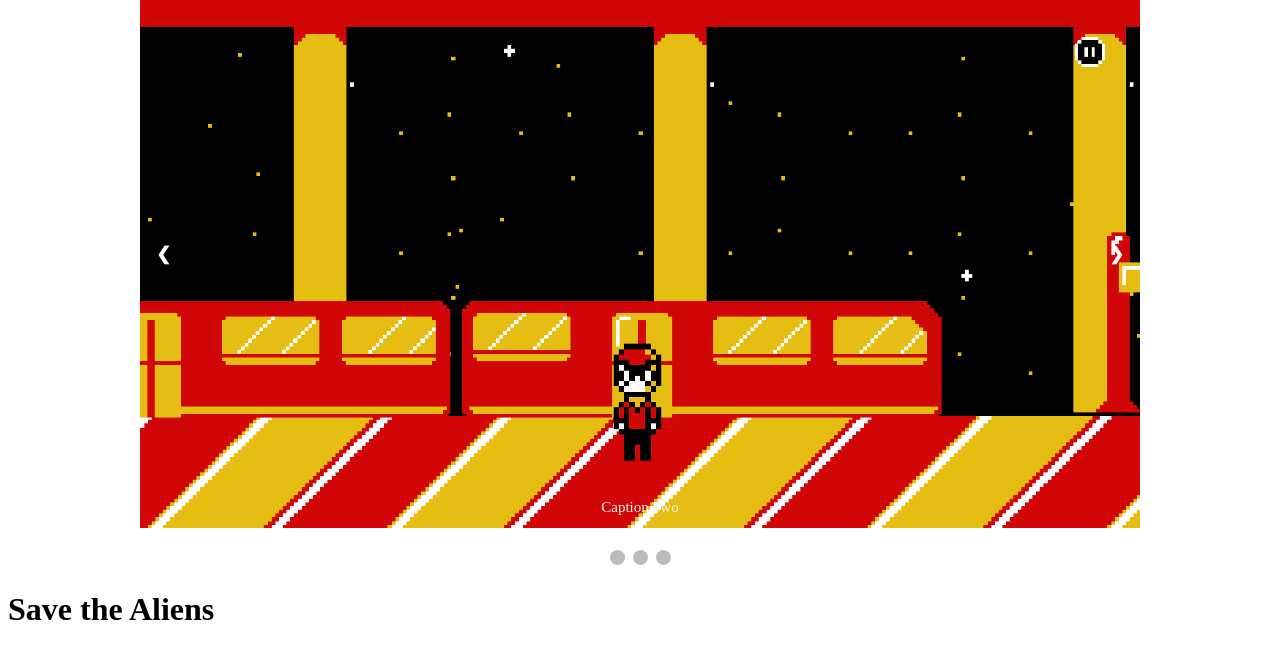
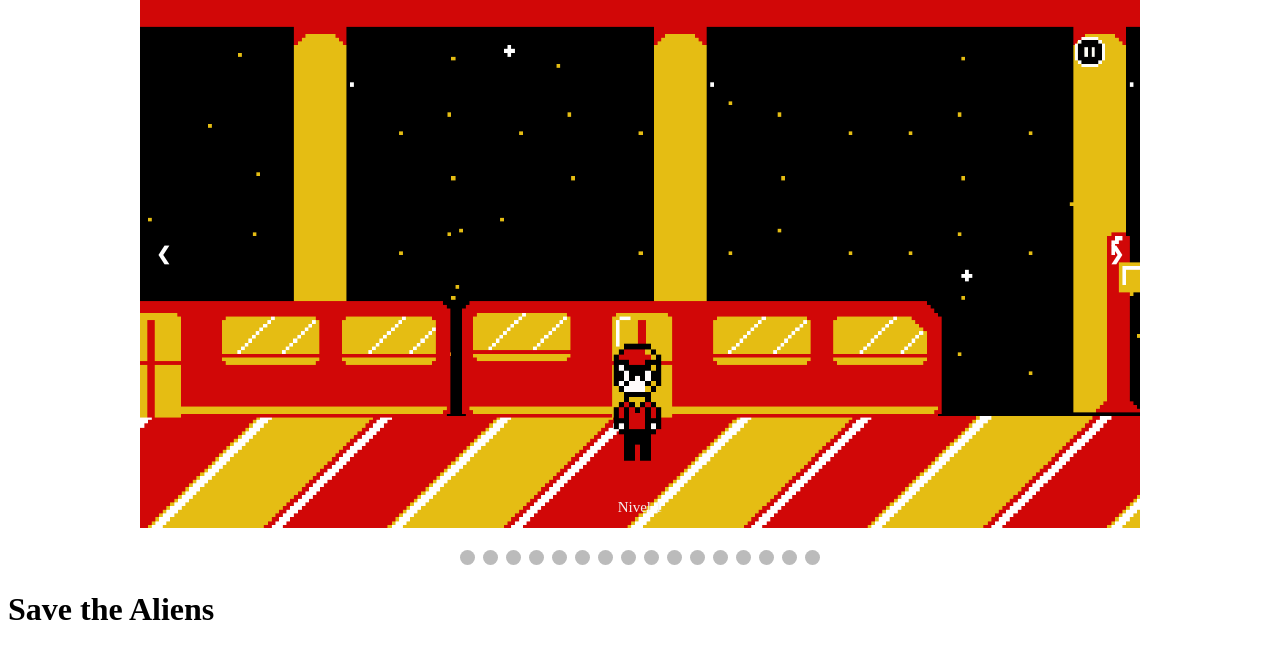
Before and after one commit to maumlz/othala, a plain HTML site: page index.html in a window 1280 px wide. Shown: the part 114-760 px from the top of the page. Drawn offline with Linux system fonts and the light colour scheme.

Commit message:
Update index.html

```diff
--- a/index.html
+++ b/index.html
@@ -15,97 +15,97 @@
       <div class="mySlides fade">
         <div class="numbertext">1 / 16</div>
         <img src="img/caro_menu.png" style="width:100%">
-        <div class="text">Caption Text</div>
+        <div class="text">Menú Inicio</div>
       </div>
 
       <div class="mySlides fade">
         <div class="numbertext">2 / 16</div>
         <img src="img/caro_n1_01.png" style="width:100%">
-        <div class="text">Caption Two</div>
+        <div class="text">Nivel 1</div>
       </div>
 
       <div class="mySlides fade">
         <div class="numbertext">3 / 16</div>
         <img src="img/caro_n1_02.png" style="width:100%">
-        <div class="text">Caption Three</div>
+        <div class="text">Nivel 1</div>
       </div>
 
       <div class="mySlides fade">
         <div class="numbertext">4 / 16</div>
         <img src="img/caro_n1_03.png" style="width:100%">
-        <div class="text">Caption Text</div>
+        <div class="text">Nivel 1</div>
       </div>
 
       <div class="mySlides fade">
         <div class="numbertext">5 / 16</div>
         <img src="img/caro_n1_04.png" style="width:100%">
-        <div class="text">Caption Two</div>
+        <div class="text">Nivel 1</div>
       </div>
 
       <div class="mySlides fade">
         <div class="numbertext">6 / 16</div>
         <img src="img/caro_n1_05.png" style="width:100%">
-        <div class="text">Caption Three</div>
+        <div class="text">Nivel 1</div>
       </div>
 
       <div class="mySlides fade">
         <div class="numbertext">7 / 16</div>
         <img src="img/caro_n1_06.png" style="width:100%">
-        <div class="text">Caption Text</div>
+        <div class="text">Nivel 1</div>
       </div>
 
       <div class="mySlides fade">
         <div class="numbertext">8 / 16</div>
         <img src="img/caro_n1_07.png" style="width:100%">
-        <div class="text">Caption Two</div>
+        <div class="text">Nivel 1</div>
       </div>
 
       <div class="mySlides fade">
         <div class="numbertext">9 / 16</div>
         <img src="img/caro_n2_01.png" style="width:100%">
-        <div class="text">Caption Three</div>
+        <div class="text">Nivel 2</div>
       </div>
 
       <div class="mySlides fade">
         <div class="numbertext">10 / 16</div>
-        <img src="img/caro__n2_02.png" style="width:100%">
-        <div class="text">Caption Text</div>
+        <img src="img/caro_n2_02.png" style="width:100%">
+        <div class="text">Nivel 2</div>
       </div>
 
       <div class="mySlides fade">
         <div class="numbertext">11 / 16</div>
         <img src="img/caro_n2_03.png" style="width:100%">
-        <div class="text">Caption Two</div>
+        <div class="text">Nivel 2</div>
       </div>
 
       <div class="mySlides fade">
         <div class="numbertext">12 / 16</div>
         <img src="img/caro_n3_01.png" style="width:100%">
-        <div class="text">Caption Three</div>
+        <div class="text">Nivel 3</div>
       </div>
 
       <div class="mySlides fade">
-        <div class="numbertext">3 / 16</div>
+        <div class="numbertext">13 / 16</div>
         <img src="img/caro_n4_01.png" style="width:100%">
-        <div class="text">Caption Text</div>
+        <div class="text">Nivel 4</div>
       </div>
 
       <div class="mySlides fade">
         <div class="numbertext">14 / 16</div>
         <img src="img/caro_n4_02.png" style="width:100%">
-        <div class="text">Caption Two</div>
+        <div class="text">Nivel 4</div>
       </div>
 
       <div class="mySlides fade">
         <div class="numbertext">15 / 16</div>
         <img src="img/caro_n4_03.png" style="width:100%">
-        <div class="text">Caption Three</div>
+        <div class="text">Nivel 4</div>
       </div>
 
       <div class="mySlides fade">
         <div class="numbertext">16 / 16</div>
         <img src="img/caro_final.png" style="width:100%">
-        <div class="text">Caption Three</div>
+        <div class="text">Final</div>
       </div>
 
       <!-- Next and previous buttons -->
@@ -119,6 +119,19 @@
       <span class="dot" onclick="currentSlide(1)"></span>
       <span class="dot" onclick="currentSlide(2)"></span>
       <span class="dot" onclick="currentSlide(3)"></span>
+      <span class="dot" onclick="currentSlide(4)"></span>
+      <span class="dot" onclick="currentSlide(5)"></span>
+      <span class="dot" onclick="currentSlide(6)"></span>
+      <span class="dot" onclick="currentSlide(7)"></span>
+      <span class="dot" onclick="currentSlide(8)"></span>
+      <span class="dot" onclick="currentSlide(9)"></span>
+      <span class="dot" onclick="currentSlide(10)"></span>
+      <span class="dot" onclick="currentSlide(11)"></span>
+      <span class="dot" onclick="currentSlide(12)"></span>
+      <span class="dot" onclick="currentSlide(13)"></span>
+      <span class="dot" onclick="currentSlide(14)"></span>
+      <span class="dot" onclick="currentSlide(15)"></span>
+      <span class="dot" onclick="currentSlide(16)"></span>
     </div>
     <script src="js/slider.js"></script>
 
```
